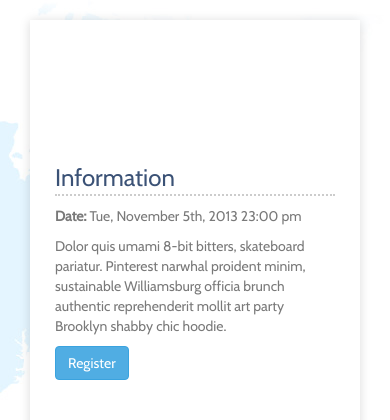
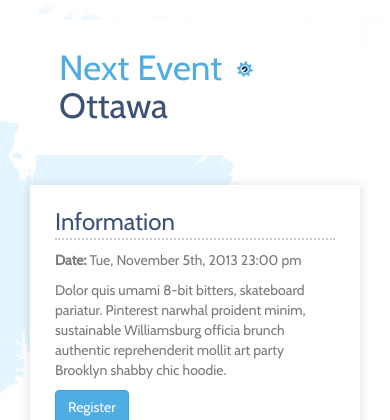
Before and after one commit to EclipseFdn/locationtech-events, a PHP site: page / in a window 390 px wide. Shown: the part 82-502 px from the top of the page. Run offline with PHP 8.4, Linux system fonts and the light colour scheme; some libraries are stand-ins or nearby versions.

Commit message:
fix "next" event header on mobile.

```diff
--- a/index.php
+++ b/index.php
@@ -63,7 +63,7 @@
         <div class="row">
           <div class="col-md-6">
             <div id="next-event" class="col-md-12">
-							<div id="event-header">
+							<div id="event-header" class="clearfix">
 								<h2>Next Event<img src="assets/images/location-sm-icon16x16.gif" alt="locationtech logo"/>
 								  <span id="event-location"><?php print $next['city']?></span>
 								</h2>
@@ -211,7 +211,7 @@
     	   minZoom: 1,
     	   scrollWheelZoom: false,
          zoomControl: false
-        	}).setView([43.358431, -71.059773], 6);
+      }).setView([43.358431, -71.059773], 6);
    	 	map.doubleClickZoom.disable();
     	L.tileLayer('http://{s}.tile.cloudmade.com/2657344f891e48bcb4defa3bd7c32f77/107312/256/{z}/{x}/{y}.png', {
     	attribution: 'Map data &copy; <a href="http://openstreetmap.org">OpenStreetMap</a> contributors, <a href="http://creativecommons.org/licenses/by-sa/2.0/">CC-BY-SA</a>, Imagery © <a href="http://cloudmade.com">CloudMade</a>',
```
